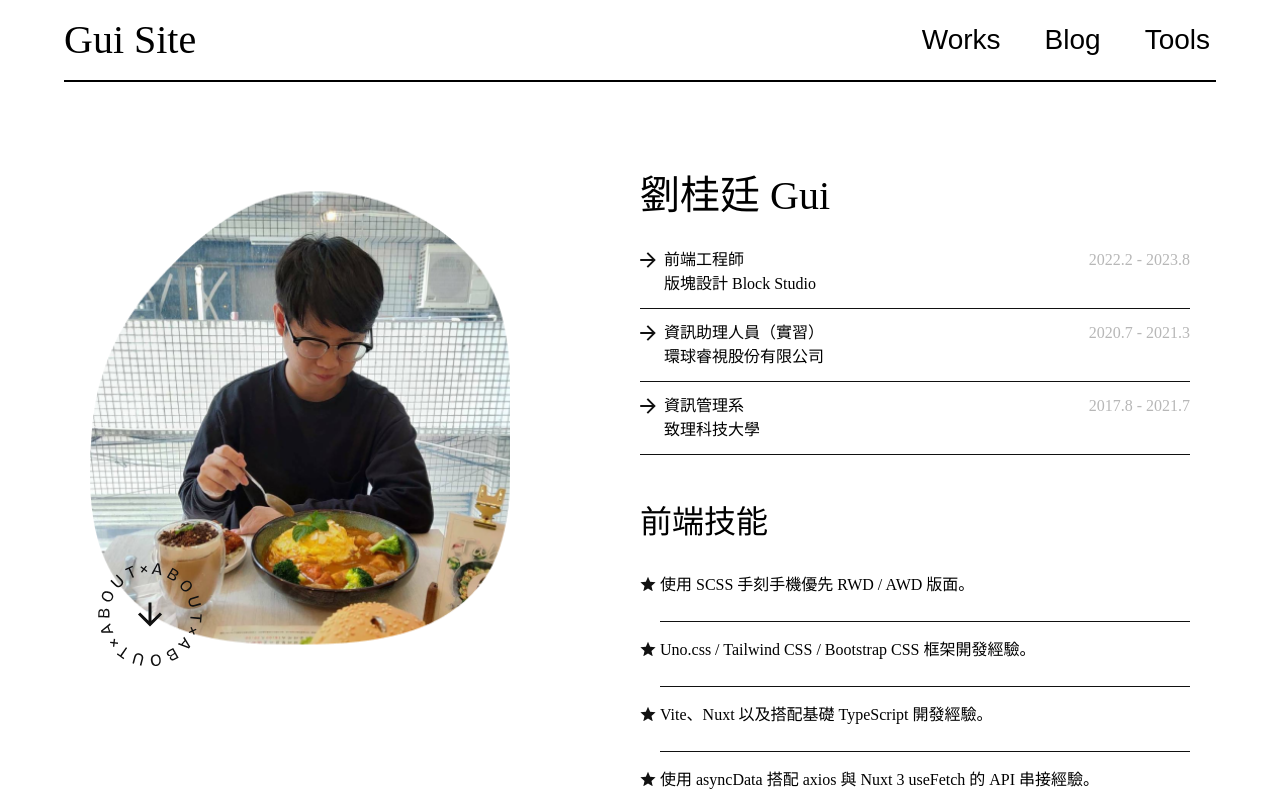
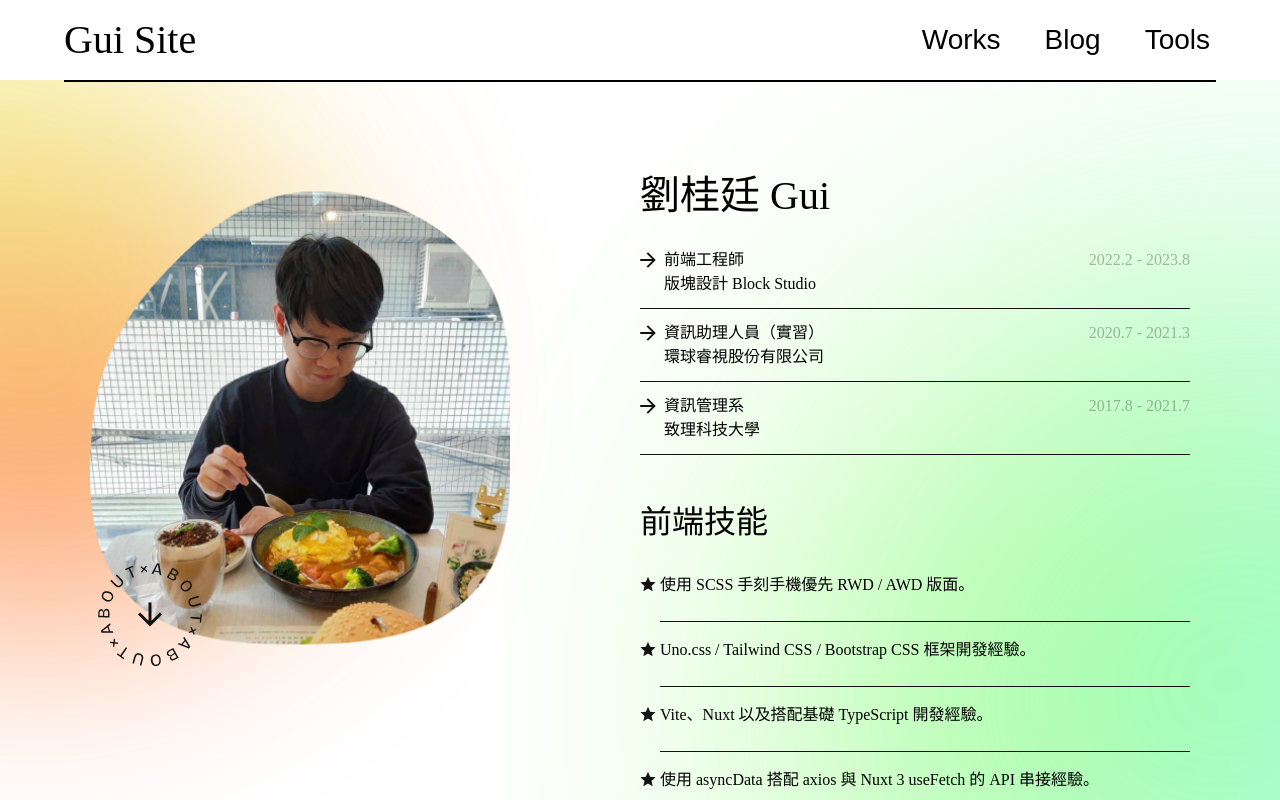
Before and after one commit to guitimliu/guisite_frontend, a Nuxt app: page / in a window 1280 px wide. Shown: the top 800 px of the page. Built offline with nearby package versions, Linux system fonts and the light colour scheme; no server answers.

Commit message:
feat: 首頁整體動態特效

```diff
--- a/pages/index.vue
+++ b/pages/index.vue
@@ -8,11 +8,14 @@ import 'aos/dist/aos.css';
 import messages from '@/public/langData.json';
 
 const home: globalThis.Ref<HTMLDivElement | null> = ref(null);
+const backgroundOne = ref(null);
+const backgroundTwo = ref(null);
 const avatar = ref(null);
 const avatarImg = ref(null);
 const introList = ref(null);
 const homeBlock = ref(null);
 const showBlock = ref(false);
+const hideBackground = ref(false);
 
 const scrollIcon = ref(null);
 const circle = ref(0);
@@ -43,9 +46,18 @@ onMounted(() => {
     scrollIcon.value.style.transform = `rotate(${circle.value}deg)`;
 
     showBlock.value = getShowBlock();
+    hideBackground.value = getHideBackground();
     const headerBackground = document.querySelector('.header__background');
 
     if (isDesktopUp.value) {
+      if (!isSafari()) {
+        const scrollPercentage = window.scrollY / introList.value.offsetHeight;
+        const topValue = -72 + (144 * Math.min(scrollPercentage, 1));
+        const BottomValue = -144 + (144 * Math.min(scrollPercentage, 1));
+        backgroundOne.value.style.top = `${topValue}px`;
+        backgroundTwo.value.style.bottom = `${BottomValue}px`;
+      }
+
       if (!showBlock.value) {
         home.value ? home.value.style.backgroundColor = '#F4F4F4' : null;
         headerBackground.style.backgroundColor = 'transparent';
@@ -54,6 +66,26 @@ onMounted(() => {
         home.value ? home.value.style.backgroundColor = 'transparent' : null;
         headerBackground.style.backgroundColor = '#ffffff';
         homeBlock.value.style.backgroundColor = '#111111';
+      }
+
+      if (!hideBackground.value) {
+        avatar.value.style.display = 'none';
+        backgroundOne.value.style.display = 'none';
+        backgroundTwo.value.style.display = 'none';
+      } else {
+        avatar.value.style.display = 'block';
+        backgroundOne.value.style.display = 'block';
+        backgroundTwo.value.style.display = 'block';
+      }
+    } else {
+      if (introList.value.getBoundingClientRect().bottom >= 300) {
+        homeBlock.value.style.backgroundColor = '#111111';
+        backgroundOne.value.style.display = 'block';
+        backgroundTwo.value.style.display = 'block';
+      } else {
+        homeBlock.value.style.backgroundColor = '#F4F4F4';
+        backgroundOne.value.style.display = 'none';
+        backgroundTwo.value.style.display = 'none';
       }
     }
   })
@@ -65,6 +97,15 @@ const { tm, locale } = useI18n({
 
 function getShowBlock() {
   return avatarImg.value.getBoundingClientRect().bottom - 350 <= introList.value.getBoundingClientRect().bottom;
+}
+
+function getHideBackground() {
+  return avatarImg.value.getBoundingClientRect().bottom - 1000 <= introList.value.getBoundingClientRect().bottom;
+}
+
+function isSafari() {
+  const ua = navigator.userAgent.toLocaleLowerCase();
+  return (ua.indexOf('safari') != -1) ? (ua.indexOf('chrome') == -1) : false;
 }
 
 interface BlogItem {
@@ -89,6 +130,7 @@ getBlogData();
 
 <template>
   <div ref="home" class="home">
+    <div class="home__header" />
     <div class="home__intro">
       <div ref="avatar" class="home__intro__avatar">
         <div ref="avatarImg" class="home__intro__avatar__img">
@@ -152,11 +194,26 @@ getBlogData();
         </div>
       </div>
     </div>
+    <!-- Background 1 -->
+    <img ref="backgroundOne" class="background-1" src="/backgroundOne.svg" alt="">
+    <!-- Background 2 -->
+    <img ref="backgroundTwo" class="background-2" src="/backgroundTwo.svg" alt="">
   </div>
 </template>
 
 <style lang="scss" scoped>
   .home {
+    transition: background-color .3s;
+
+    &__header {
+      width: 100%;
+      height: 80px;
+      background-color: #ffffff;
+      position: fixed;
+      top: 0;
+      left: 0;
+    }
+
     &__container {
       width: 90%;
       margin: auto;
@@ -283,4 +340,39 @@ getBlogData();
       }
     }
   }
+  .background-1 {
+    position: fixed;
+    opacity: .6 !important;
+    transition: opacity .3s ease;
+    z-index: -1;
+    top: 0;
+    left: 0;
+    width: 333px;
+    height: 555px;
+
+    @include desktop-up() {
+      top: -72px;
+      left: -200px;
+      width: 777px;
+      height: 999px;
+    }
+
+  }
+
+  .background-2 {
+    position: fixed;
+    opacity: 0.5;
+    transition: opacity .3s ease;
+    z-index: -1;
+    bottom: -72px;
+    right: 0;
+    width: 333px;
+    height: 555px;
+
+    @include desktop-up() {
+      bottom: -144px;
+      width: 777px;
+      height: 999px;
+    }
+  }
 </style>
```
